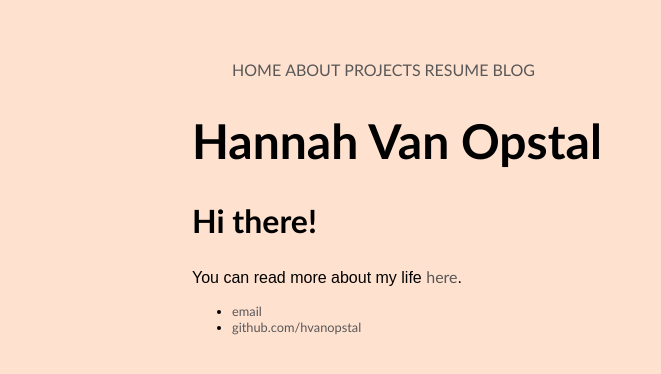
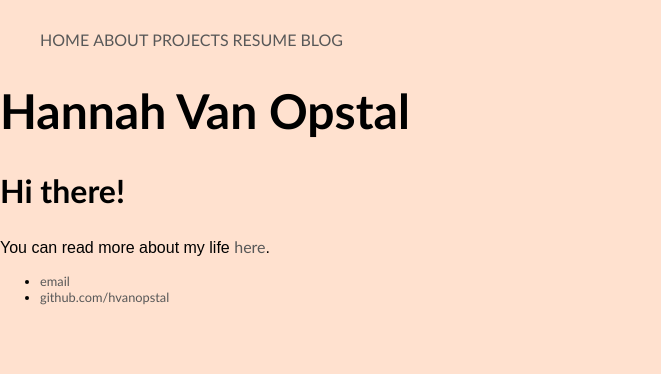
Before and after one commit to hvanopstal/hvanopstal.github.io, a Jekyll site: the page index.html, which Jekyll copies as it is, in a window 1280 px wide. Shown: the top 374 px of the page, without its empty margins (0-661 px from the left). Built offline with Jekyll 4.4.1, drawn with Linux system fonts in a browser that asks for light colours.

Commit message:
Update main.css
Made code more proper, changed margin sizes

```diff
--- a/css/main.css
+++ b/css/main.css
@@ -1,6 +1,6 @@
 body {
-  margin: 60px auto;
-  width: 70%;
+  margin: 30px auto;
+  width: 100%
   background-color:#FFE1CF;
 }
 nav ul, foot ul {
@@ -32,20 +32,20 @@ a:hover {
 }
 h1 {
   font-size: 3em;
-  font-family: Calibri, Arial;
+  font-family: "Calibri", Arial;
 }
 h2 {
   font-size: 2em;
-  font-family: Calibri, Arial;
+  font-family: "Calibri", Arial;
 }
 p {
-  font-family: Calibri Light, Arial;
+  font-family: "Calibri Light", Arial;
   colour: #3F3F3F;
 }
 footer {
   border-top: 1px solid #33CCFF;
   font-size: 0.8em;
-  font-family: Calibri, Arial;
+  font-family: "Calibri", Arial;
   display: inline;
 }
 
```
